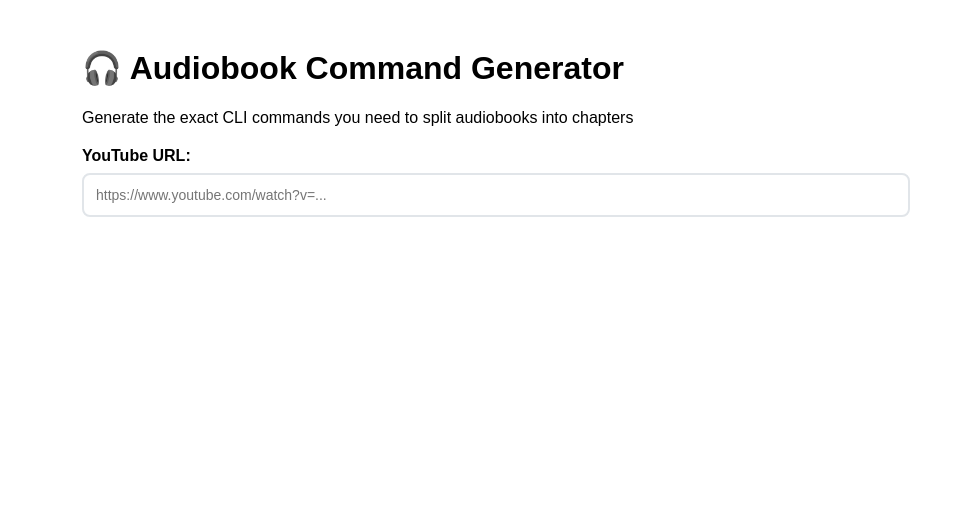
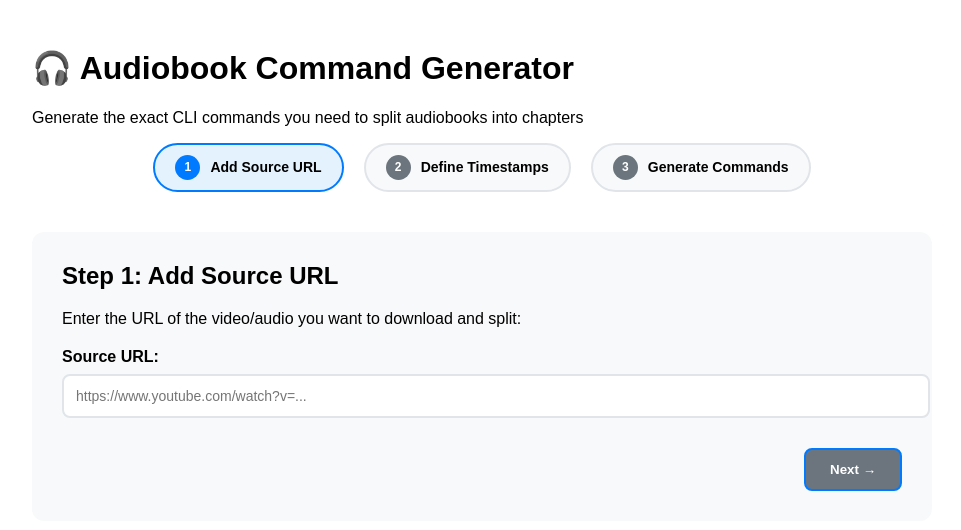
Before and after one commit to szekelyzol/audiobook-splitter, a Next.js app: page / in a window 1280 px wide. Shown: the top 530 px of the page, without its empty margins (158-1119 px from the left). Built offline with nearby package versions, Linux system fonts and the light colour scheme.

Commit message:
Add more functionality

```diff
--- a/pages/index.tsx
+++ b/pages/index.tsx
@@ -1,8 +1,78 @@
 import { useState } from 'react';
 import Head from 'next/head';
 
+interface Chapter {
+  start: string;
+  end: string;
+  title: string;
+}
+
 export default function Home() {
   const [sourceUrl, setSourceUrl] = useState('');
+  const [timestampInput, setTimestampInput] = useState('');
+  const [currentStep, setCurrentStep] = useState(0);
+
+  // Sample timestamp text for placeholder
+  const sampleTimestamps = `WEBVTT
+
+00:00:00 --> 00:24:54
+Chapter 1: Introduction
+
+00:24:54 --> 00:51:46
+Chapter 2: Getting Started
+
+00:51:46 --> 01:20:41
+Chapter 3: Advanced Topics`;
+
+  const parseTimestamps = (input: string): Chapter[] => {
+    if (!input.trim()) return [];
+
+    const lines = input.split('\n').map(line => line.trim()).filter(line => line !== '');
+    const chapters: Chapter[] = [];
+
+    // Remove WEBVTT header if present
+    let startIndex = 0;
+    if (lines[0] && lines[0].toUpperCase() === 'WEBVTT') {
+      startIndex = 1;
+    }
+
+    for (let i = startIndex; i < lines.length; i++) {
+      const line = lines[i];
+
+      if (line.includes('-->')) {
+        const [start, end = ''] = line.split('-->').map(part => part.trim());
+        const title = lines[i + 1]?.trim() || `Chapter ${chapters.length + 1}`;
+
+        const cleanTitle = title
+          .replace(/^Chapter \d+:?\s*/i, '')
+          .replace(/[<>:"/\\|?*]/g, '_')
+          .replace(/\s+/g, '_')
+          .replace(/_{2,}/g, '_')
+          .replace(/^_|_$/g, '')
+          .substring(0, 50) || 'Untitled_Chapter';
+
+        chapters.push({
+          start: start,
+          end: end,
+          title: cleanTitle
+        });
+        i++; // Skip title line
+      }
+    }
+
+    // Fill in end times based on next chapter's start time
+    for (let i = 0; i < chapters.length - 1; i++) {
+      if (!chapters[i].end) {
+        chapters[i].end = chapters[i + 1].start;
+      }
+    }
+
+    return chapters;
+  };
+
+  const parsedChapters = parseTimestamps(timestampInput);
+
+  const steps = ['Add Source URL', 'Define Timestamps', 'Generate Commands'];
 
   return (
     <>
@@ -12,13 +82,59 @@ export default function Home() {
         <meta name="viewport" content="width=device-width, initial-scale=1" />
       </Head>
 
-      <div style={{ padding: '20px', maxWidth: '800px', margin: '0 auto', fontFamily: 'Arial, sans-serif' }}>
+      <div style={{ padding: '20px', maxWidth: '900px', margin: '0 auto', fontFamily: 'Arial, sans-serif' }}>
         <h1>🎧 Audiobook Command Generator</h1>
         <p>Generate the exact CLI commands you need to split audiobooks into chapters</p>
 
+        {/* Step Navigation */}
+        <div style={{ display: 'flex', justifyContent: 'center', marginBottom: '40px', gap: '20px' }}>
+          {steps.map((step, index) => (
+            <div
+              key={index}
+              onClick={() => setCurrentStep(index)}
+              style={{
+                display: 'flex',
+                alignItems: 'center',
+                gap: '10px',
+                padding: '10px 20px',
+                border: `2px solid ${index === currentStep ? '#007bff' : '#e1e5e9'}`,
+                borderRadius: '25px',
+                background: index === currentStep ? '#e3f2fd' : '#f8f9fa',
+                cursor: 'pointer',
+                transition: 'all 0.2s'
+              }}
+            >
+              <div style={{
+                width: '25px',
+                height: '25px',
+                borderRadius: '50%',
+                background: index === currentStep ? '#007bff' : '#6c757d',
+                color: 'white',
+                display: 'flex',
+                alignItems: 'center',
+                justifyContent: 'center',
+                fontWeight: 'bold',
+                fontSize: '12px'
+              }}>
+                {index + 1}
+              </div>
+              <div style={{ fontWeight: '600', fontSize: '14px' }}>{step}</div>
+            </div>
+          ))}
+        </div>
+
+        {/* Step Content */}
+        <div style={{ background: '#f8f9fa', borderRadius: '12px', padding: '30px', marginBottom: '30px' }}>
+
+          {/* Step 1: Source URL */}
+          {currentStep === 0 && (
+            <div>
+              <h2 style={{ marginTop: 0 }}>Step 1: Add Source URL</h2>
+              <p>Enter the URL of the video/audio you want to download and split:</p>
+
               <div style={{ margin: '20px 0' }}>
                 <label htmlFor="url" style={{ display: 'block', marginBottom: '8px', fontWeight: 'bold' }}>
-            YouTube URL:
+                  Source URL:
                 </label>
                 <input
                   id="url"
@@ -38,13 +154,13 @@ export default function Home() {
 
               {sourceUrl && (
                 <div style={{
-            background: '#f8f9fa',
+                  background: '#ffffff',
                   padding: '20px',
                   borderRadius: '8px',
                   marginTop: '20px',
                   border: '1px solid #dee2e6'
                 }}>
-            <h3 style={{ marginTop: 0, color: '#333' }}>Generated Download Command:</h3>
+                  <h3 style={{ marginTop: 0 }}>Generated Command:</h3>
                   <code style={{
                     background: '#1a1a1a',
                     color: '#f8f8f2',
@@ -65,9 +181,9 @@ export default function Home() {
                     marginTop: '15px',
                     fontSize: '14px'
                   }}>
-              <strong>What this command does:</strong>
+                    <strong>Explanation:</strong>
                     <ul style={{ margin: '10px 0', paddingLeft: '20px' }}>
-                <li><code>yt-dlp</code> - Downloads video/audio from YouTube</li>
+                      <li><code>yt-dlp</code> - Downloads video/audio from various platforms</li>
                       <li><code>-x</code> - Extract audio only</li>
                       <li><code>--audio-format mp3</code> - Convert to MP3 format</li>
                       <li><code>-o &quot;%(title)s.%(ext)s&quot;</code> - Use video title as filename</li>
@@ -76,6 +192,112 @@ export default function Home() {
                 </div>
               )}
             </div>
+          )}
+
+          {/* Step 2: Timestamps */}
+          {currentStep === 1 && (
+            <div>
+              <h2 style={{ marginTop: 0 }}>Step 2: Define Timestamps</h2>
+              <p>Add your chapter timestamps in WebVTT format or simple format:</p>
+
+              <div style={{ margin: '20px 0' }}>
+                <label htmlFor="timestamps" style={{ display: 'block', marginBottom: '8px', fontWeight: 'bold' }}>
+                  Chapter Timestamps:
+                </label>
+                <textarea
+                  id="timestamps"
+                  value={timestampInput}
+                  onChange={(e) => setTimestampInput(e.target.value)}
+                  placeholder={sampleTimestamps}
+                  rows={10}
+                  style={{
+                    width: '100%',
+                    padding: '12px',
+                    border: '2px solid #e1e5e9',
+                    borderRadius: '8px',
+                    fontSize: '14px',
+                    fontFamily: 'Monaco, Menlo, monospace'
+                  }}
+                />
+              </div>
+
+              {parsedChapters.length > 0 && (
+                <div style={{
+                  background: '#d4edda',
+                  border: '1px solid #c3e6cb',
+                  borderRadius: '8px',
+                  padding: '15px',
+                  marginTop: '15px'
+                }}>
+                  <strong>✅ Found {parsedChapters.length} chapters:</strong>
+                  <ul style={{ margin: '10px 0', paddingLeft: '20px' }}>
+                    {parsedChapters.slice(0, 3).map((chapter, index) => (
+                      <li key={index}>
+                        {chapter.start} → {chapter.end || 'END'}: {chapter.title}
+                      </li>
+                    ))}
+                    {parsedChapters.length > 3 && (
+                      <li>... and {parsedChapters.length - 3} more chapters</li>
+                    )}
+                  </ul>
+                </div>
+              )}
+            </div>
+          )}
+
+          {/* Step 3: Placeholder for Commands */}
+          {currentStep === 2 && (
+            <div>
+              <h2 style={{ marginTop: 0 }}>Step 3: Generate Commands</h2>
+              <p>Commands will be generated here in the next step...</p>
+            </div>
+          )}
+
+          {/* Navigation Buttons */}
+          <div style={{ display: 'flex', justifyContent: 'space-between', marginTop: '30px' }}>
+            {currentStep > 0 && (
+              <button
+                onClick={() => setCurrentStep(currentStep - 1)}
+                style={{
+                  padding: '12px 24px',
+                  border: '2px solid #007bff',
+                  background: '#ffffff',
+                  color: '#007bff',
+                  borderRadius: '8px',
+                  cursor: 'pointer',
+                  fontWeight: '600'
+                }}
+              >
+                ← Previous
+              </button>
+            )}
+
+            {currentStep < steps.length - 1 && (
+              <button
+                onClick={() => setCurrentStep(currentStep + 1)}
+                disabled={
+                  (currentStep === 0 && !sourceUrl) ||
+                  (currentStep === 1 && parsedChapters.length === 0)
+                }
+                style={{
+                  padding: '12px 24px',
+                  border: '2px solid #007bff',
+                  background: (currentStep === 0 && !sourceUrl) || (currentStep === 1 && parsedChapters.length === 0)
+                    ? '#6c757d' : '#007bff',
+                  color: 'white',
+                  borderRadius: '8px',
+                  cursor: (currentStep === 0 && !sourceUrl) || (currentStep === 1 && parsedChapters.length === 0)
+                    ? 'not-allowed' : 'pointer',
+                  fontWeight: '600',
+                  marginLeft: 'auto'
+                }}
+              >
+                Next →
+              </button>
+            )}
+          </div>
+        </div>
+      </div>
     </>
   );
 }
```
Lines whose indentation alone changed are shown as unchanged.
